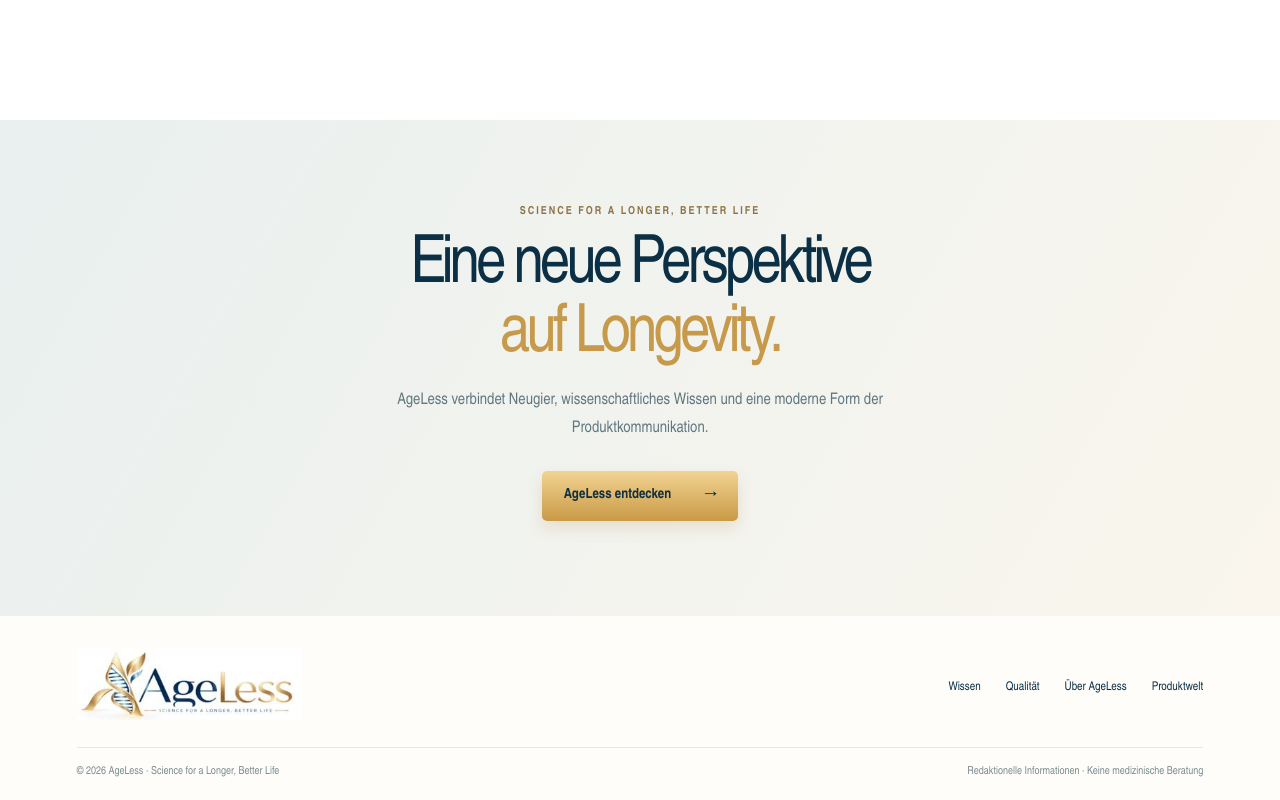
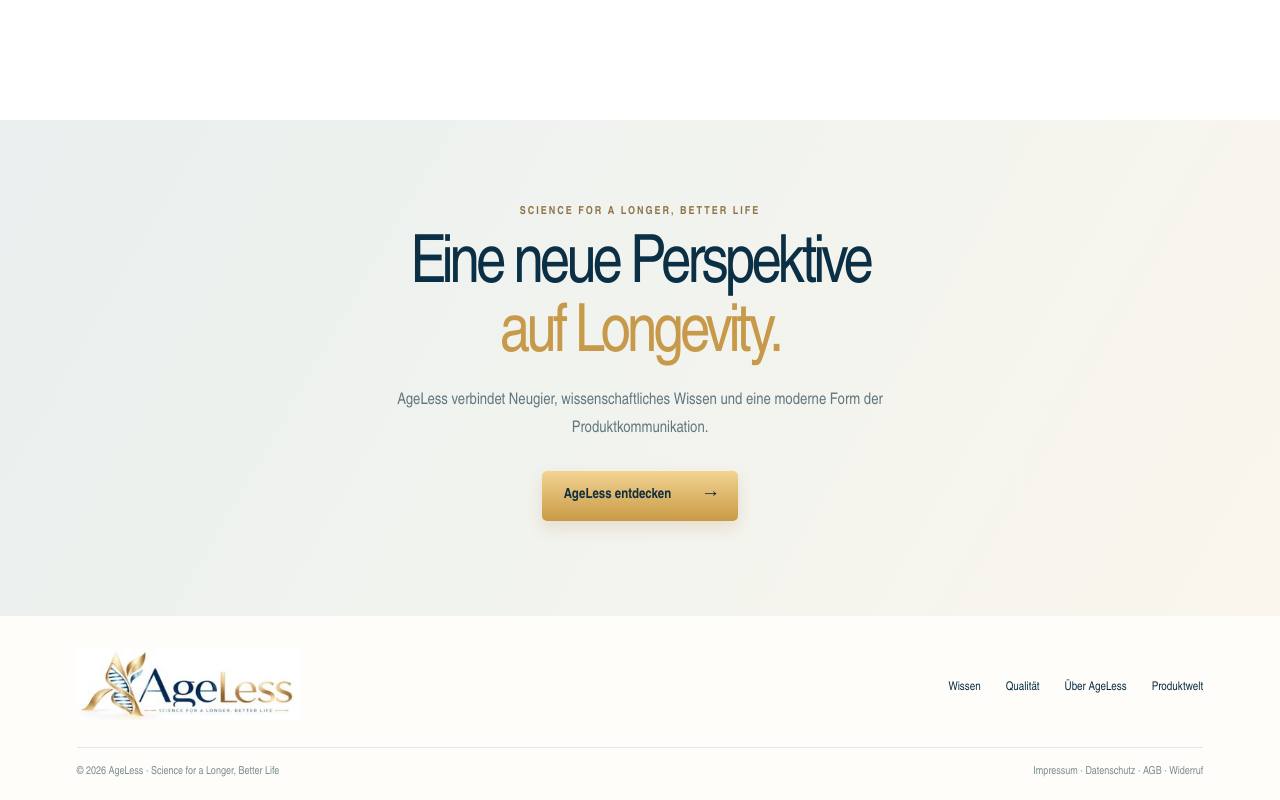
Before and after one commit to VictorHartmann01/ageless-peptides-store, a Next.js app: page / in a window 1280 px wide. Shown: the part 2393-3193 px from the top of the page. Built offline with nearby package versions, Linux system fonts and the light colour scheme.

Commit message:
feat(legal): expose required legal links in storefront footer

```diff
--- a/app/page.tsx
+++ b/app/page.tsx
@@ -48,6 +48,6 @@
     </section>
     <section className="alv2-standard" id="qualitaet"><div className="alv2-standard-heading"><span className="alv2-overline">DER AGELESS ANSPRUCH</span><h2>Vertrauen beginnt<br/>mit <em>Transparenz.</em></h2><p>Wir möchten Wissenschaft verständlich und verantwortungsvoll zugänglich machen – ohne Abkürzungen, ohne unbelegte Versprechen.</p></div><div className="alv2-standard-grid"><article><span>01 / SCIENCE</span><h3>Wissen statt Hype.</h3><p>Forschung verständlich einordnen und ihre Grenzen offen benennen.</p></article><article><span>02 / CLARITY</span><h3>Klarheit im Detail.</h3><p>Produktformen, Hintergründe und regulatorische Fragen sichtbar machen.</p></article><article><span>03 / RESPONSIBILITY</span><h3>Verantwortung zuerst.</h3><p>Research-Themen sind keine Empfehlung zur Anwendung am Menschen.</p></article></div></section>
     <section className="alv2-end" id="ueber"><span className="alv2-overline">SCIENCE FOR A LONGER, BETTER LIFE</span><h2>Eine neue Perspektive<br/><em>auf Longevity.</em></h2><p>AgeLess verbindet Neugier, wissenschaftliches Wissen und eine moderne Form der Produktkommunikation.</p><Link href="/shop" className="alv2-gold-button">AgeLess entdecken <span aria-hidden="true">→</span></Link></section>
-    <footer className="alv2-footer"><div className="alv2-footer-top"><Link href="/" aria-label="AgeLess Startseite"><img src="/ageless-logo.svg" alt="AgeLess"/></Link><nav aria-label="Footer-Navigation"><a href="#wissen">Wissen</a><a href="#qualitaet">Qualität</a><a href="#ueber">Über AgeLess</a><Link href="/shop">Produktwelt</Link></nav></div><div className="alv2-footer-bottom"><span>© 2026 AgeLess · Science for a Longer, Better Life</span><span>Redaktionelle Informationen · Keine medizinische Beratung</span></div></footer>
+    <footer className="alv2-footer"><div className="alv2-footer-top"><Link href="/" aria-label="AgeLess Startseite"><img src="/ageless-logo.svg" alt="AgeLess"/></Link><nav aria-label="Footer-Navigation"><a href="#wissen">Wissen</a><a href="#qualitaet">Qualität</a><a href="#ueber">Über AgeLess</a><Link href="/shop">Produktwelt</Link></nav></div><div className="alv2-footer-bottom"><span>© 2026 AgeLess · Science for a Longer, Better Life</span><span><Link href="/rechtliches/impressum">Impressum</Link> · <Link href="/rechtliches/datenschutz">Datenschutz</Link> · <Link href="/rechtliches/agb">AGB</Link> · <Link href="/rechtliches/widerruf">Widerruf</Link></span></div></footer>
   </main>;
 }
```
